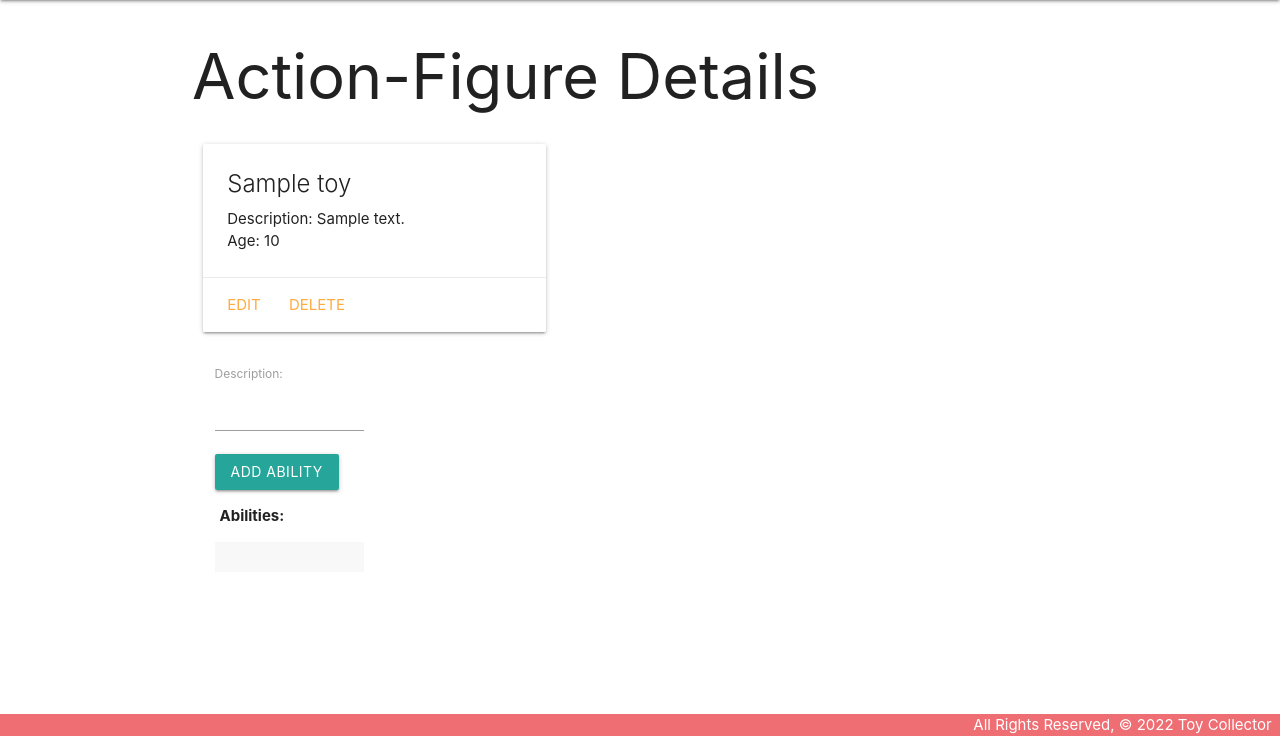
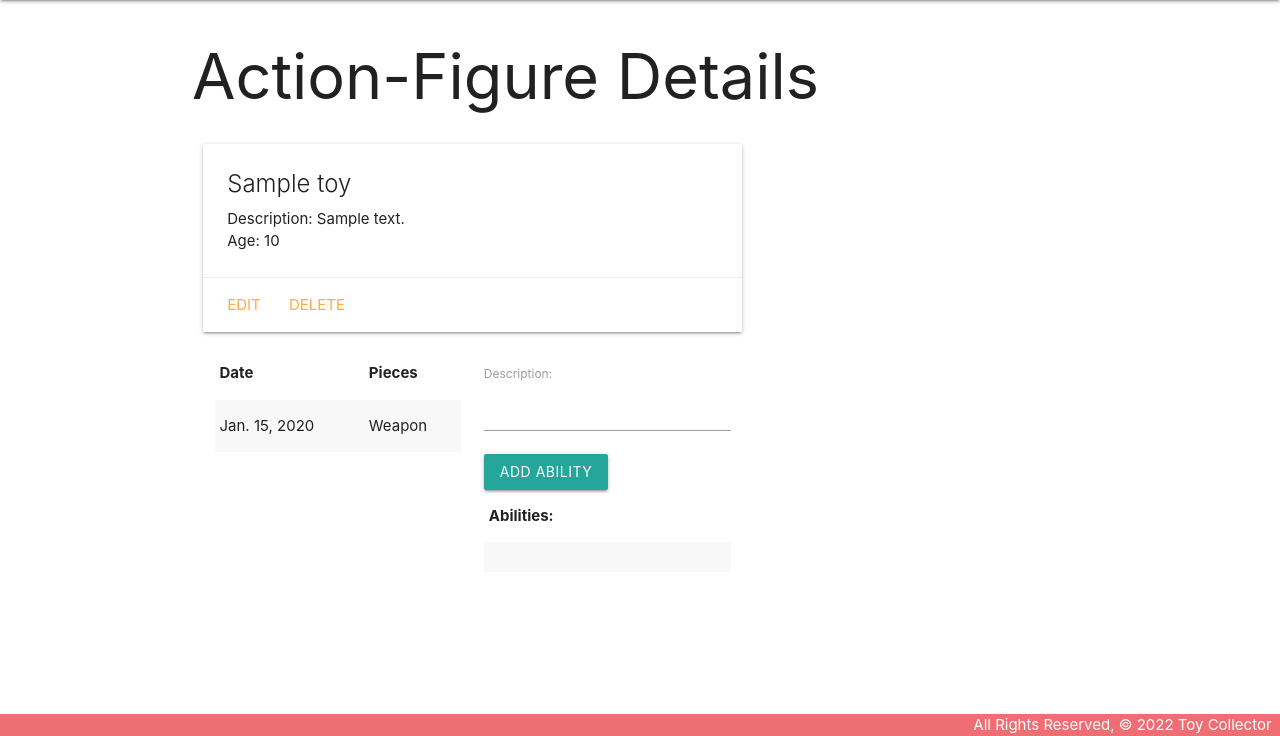
Before and after one commit to vnhotsombath/toycollector, a Django app: page /toys/1/ in a window 1280 px wide. Shown: the part 64-800 px from the top of the page. Run offline with Django 4.2, Linux system fonts and the light colour scheme; tables that the repository leaves empty hold one stand-in row (values such as "Sample post"); lists and menus that the app fills with data are empty.

Commit message:
add piece detail

```diff
--- a/main_app/admin.py
+++ b/main_app/admin.py
@@ -1,6 +1,7 @@
 from django.contrib import admin
-from .models import Toy, Ability
+from .models import Toy, Piece, Ability
 
 # Register your models here.
 admin.site.register(Toy)
+admin.site.register(Piece)
 admin.site.register(Ability)
--- a/main_app/models.py
+++ b/main_app/models.py
@@ -17,12 +17,18 @@
 )
 
 class Piece(models.Model):
+    date = models.DateField(null=True)
     piece = models.CharField(
-        max_length=10,
+        max_length=1,
         choices = PIECES,
         default = PIECES [0][0]
         )
-    toy = models.ForeignKey(Toy, on_delete = models.CASCADE)
+    toy = models.ForeignKey(Toy, on_delete=models.CASCADE)
+
+    def __str__(self):
+        return f"{self.get_piece_display()} on {self.date}"
+    class Meta:
+        ordering = ['-date']
 
 class Ability(models.Model):
     description = models.CharField(max_length=100)
--- a/main_app/templates/toys/detail.html
+++ b/main_app/templates/toys/detail.html
@@ -16,6 +16,22 @@
                 <a href="{% url 'toys_delete' toy.id %}">Delete</a>
     </div>
 </div>
+<div class="col s6">
+    <table class="striped">
+        <thead>
+            <tr><th>Date</th><th>Pieces</th></tr>
+        </thead>
+        <tbody>
+            {% for piece in toy.piece_set.all %}
+                <tr>
+                    <td>{{piece.date}}</td>
+                    <td>{{piece.get_piece_display}}</td>
+                </tr>
+            {% endfor %}
+        </tbody>
+    </table>
+</div>
+
 
 <div class="col s6">
     <form method="post">
```
Also changed, not shown: main_app/migrations/0005_alter_piece_options_piece_date_alter_piece_piece.py (added).
